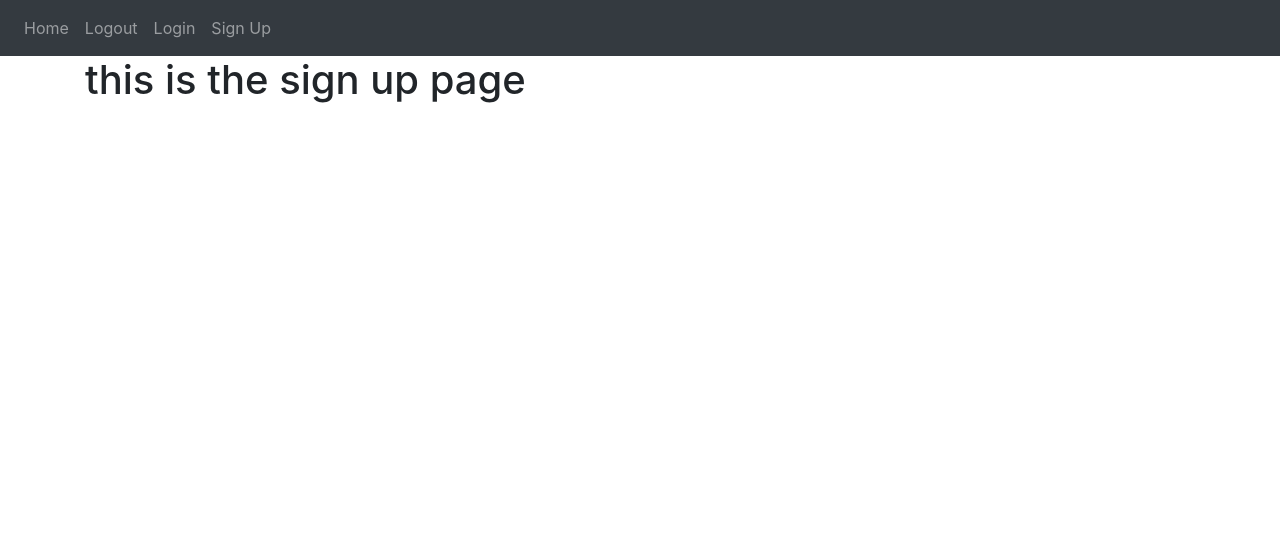
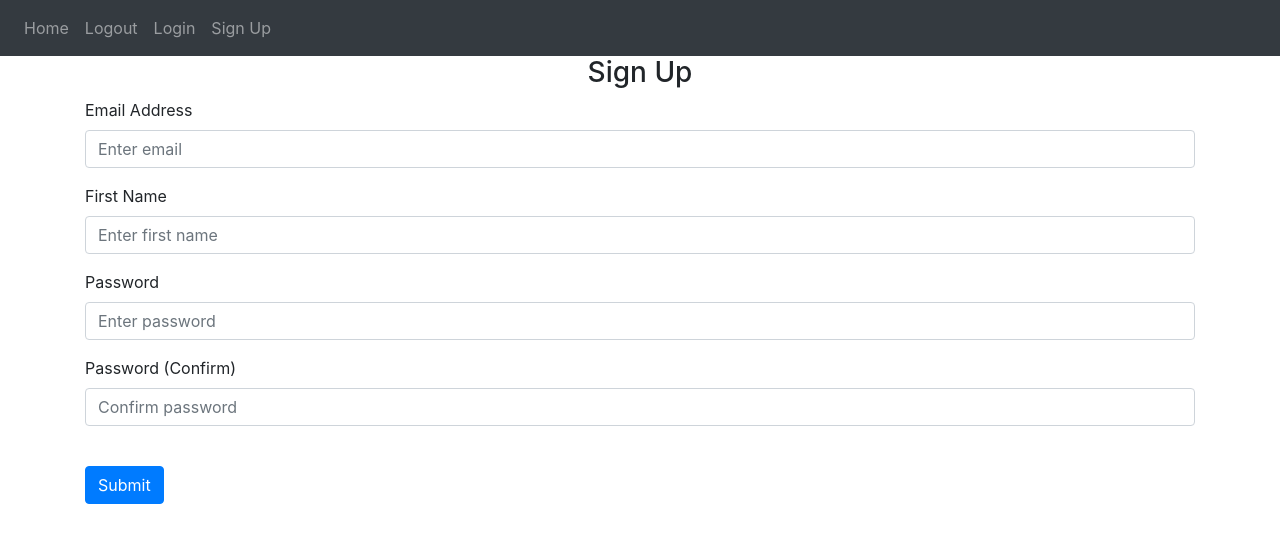
Before and after one commit to HariHaraSudhan-M0/SingleSign-On, a Flask app: page /sign-up in a window 1280 px wide. Shown: the top 543 px of the page. Run offline with Flask 3, Linux system fonts and the light colour scheme; some libraries are stand-ins or nearby versions.

Commit message:
completed the ui

```diff
--- a/website/auth.py
+++ b/website/auth.py
@@ -6,7 +6,7 @@ auth = Blueprint('auth', __name__)
 def login():
     data=request.form
     print(data )
-    return render_template("login.html",text="testing",user="hari")
+    return render_template("login.html",boolean=True)
 @auth.route('/logout')
 def logout():
     return "<p>Logout</p>"
--- a/website/templates/signup.html
+++ b/website/templates/signup.html
@@ -1,4 +1,48 @@
 {% extends "base.html" %} {% block title %}Sign Up{% endblock %} {% block
-    content %}
-   <h1> this is the sign up page</h1>
-    {% endblock %}
+  content %}
+  <form method="POST">
+    <h3 align="center">Sign Up</h3>
+    <div class="form-group">
+      <label for="email">Email Address</label>
+      <input
+        type="email"
+        class="form-control"
+        id="email"
+        name="email"
+        placeholder="Enter email"
+      />
+    </div>
+    <div class="form-group">
+      <label for="firstName">First Name</label>
+      <input
+        type="text"
+        class="form-control"
+        id="firstName"
+        name="firstName"
+        placeholder="Enter first name"
+      />
+    </div>
+    <div class="form-group">
+      <label for="password1">Password</label>
+      <input
+        type="password"
+        class="form-control"
+        id="password1"
+        name="password1"
+        placeholder="Enter password"
+      />
+    </div>
+    <div class="form-group">
+      <label for="password2">Password (Confirm)</label>
+      <input
+        type="password"
+        class="form-control"
+        id="password2"
+        name="password2"
+        placeholder="Confirm password"
+      />
+    </div>
+    <br />
+    <button type="submit" class="btn btn-primary">Submit</button>
+  </form>
+  {% endblock %}
```
Also changed, not shown: website/templates/home.html (+21 -5 lines), website/templates/login.html (+27 -4 lines).
